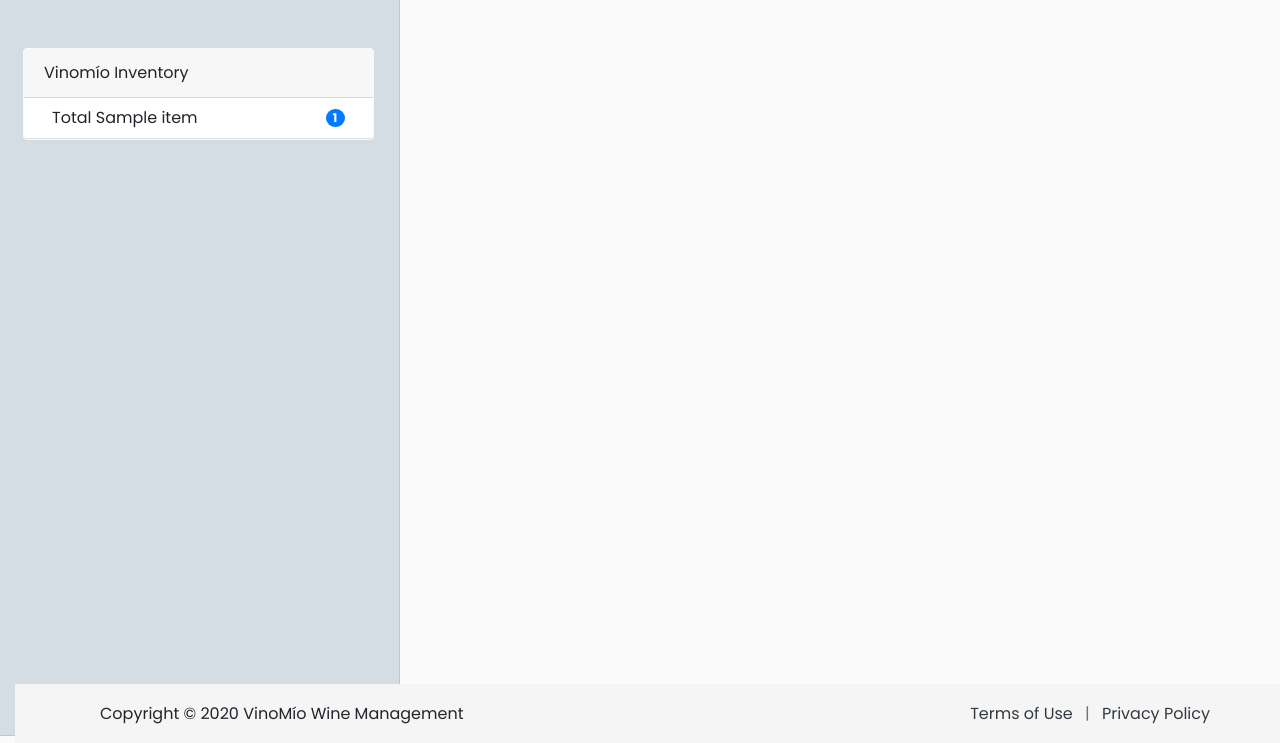
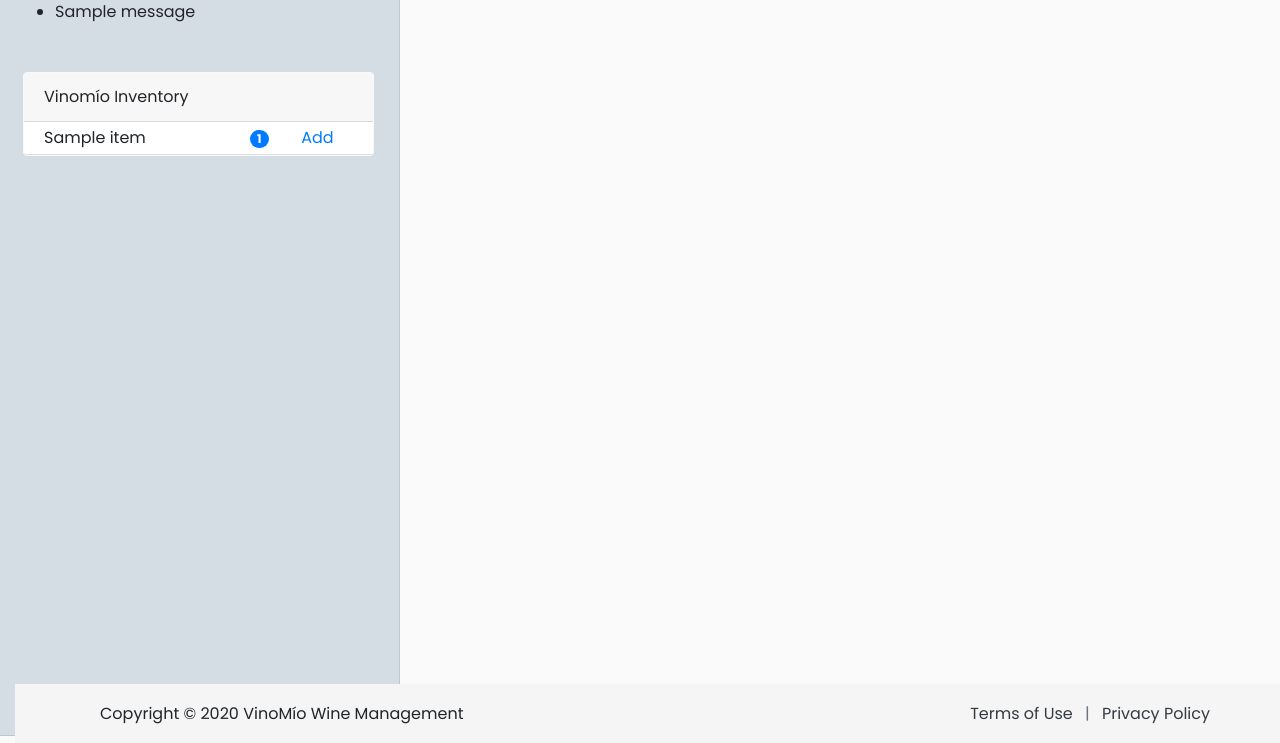
Before and after one commit to cjrisua/reviews, a Django app: template wine/templates/wine/dashboard.html in a window 1280 px wide. Shown: the part 56-799 px from the top of the page. Run offline with Django 3.2, Linux system fonts and the light colour scheme; the template is opened without the code that fills it: most values are stand-ins (such as "Sample title", 1, 10 or a date in 2020); one stand-in notice (Sample message) is shown; parts of the project's set-up code (start-up, migrations or seed data) failed here and were passed over; some libraries are stand-ins or nearby versions.

Commit message:
wine updates

```diff
--- a/reviews/urls.py
+++ b/reviews/urls.py
@@ -36,8 +36,7 @@ router.register(r'producer', wineviews.ProducerViewSet)
 urlpatterns = [
     path('admin/', admin.site.urls),
     path('account/', include('account.urls',namespace='account')),
-    path('cellar/', include('cellar.urls', namespace='cellar')),
-    path('wine/', include('wine.urls', namespace='wine')),
+    path('cellar/', include('cellar.urls', namespace='cellar')),    path('wine/', include('wine.urls', namespace='wine')),
     path('analytics/', include('analytics.urls', namespace='analytics')),
     path('api-auth/', include('rest_framework.urls', namespace='rest_framework')),
     path('api/',  include(router.urls)),
--- a/static/wine/entities.css
+++ b/static/wine/entities.css
@@ -8,9 +8,24 @@ input[type="search"]::-webkit-search-cancel-button,
 input[type="search"]::-webkit-search-results-button,
 input[type="search"]::-webkit-search-results-decoration { display: none; }
 
+#inventory-body{
+  padding-top: 40px;
+}
 
-
-
+.list-group-item.selected{
+  background-color: lightgray;
+  color: #888;
+  border-radius: 0;
+  border-color: #000;
+}
+.list-group-item a:hover{
+  text-decoration: none;
+}
+.list-group-item.selected a:hover{
+  color: rgb(102, 95, 95);
+  font-weight: 400;
+  text-decoration: none;
+}
 .search-result-detail{
   border-top: 1px solid #888;
   padding-top: 15px;
--- a/wine/forms.py
+++ b/wine/forms.py
@@ -15,7 +15,7 @@ class TerroirForm(forms.ModelForm):
     region = TerroirField()
     class Meta:
         model = Terroir
-        exclude = ['parentterroir','slug']
+        exclude = ['slug']
         labels = {
             'name' : _('Terroir Name'),
             'isappellation' : _('Appelation?'),
--- a/wine/templates/wine/dashboard.html
+++ b/wine/templates/wine/dashboard.html
@@ -1,15 +1,34 @@
 {% extends "base.html" %}
 {% load crispy_forms_tags %}
+{% block title %}VinoMio Inventory {% endblock %}
 {%block sidenavcontent %}
+
+{% if messages %}
+<ul class="messages">
+    {% for message in messages %}
+    <li{% if message.tags %} class="{{ message.tags }}"{% endif %}>{{ message }}</li>
+    {% endfor %}
+</ul>
+{% endif %}
+
 <div class="card ml-2 mt-5 border-light" style="width:95%;">
     <div class="card-header">
         Vinomío Inventory
     </div>
     <ul class="list-group sidebar-list-group">
         {% for item in inventory %}
-            <li class="list-group-item d-flex justify-content-between align-items-center nopadding{% if section == item.name %}bg-dark{% endif %}">
-                <a href="{% url 'wine:inventory' section=item.section %}" class="ml-2 default-link nopadding">Total {{item.name}}</a>
-            <span class="mr-2 badge badge-primary badge-pill">{{ item.count }}</span>
+            <li class="list-group-item justify-content-between align-items-center nopadding {% if section == item.name %}bg-dark{% endif %}">
+                <div class="row no-gutters">
+                    <div class="col-8">
+                        <a id="inventory-link" href="{% url 'wine:inventory' section=item.section %}" name={{item.section}} class="default-link nopadding">{{item.name}}</a>
+                    </div>
+                    <div class="col">
+                        <span class="badge badge-primary badge-pill">{{ item.count }}</span>
+                    </div>
+                    <div class="col">
+                        <a href="{% url 'wine:inventory' section=item.section %}add/">Add</a>
+                    </div>
+                </div>
             </li>
         {% endfor %}
     </ul>
@@ -17,5 +36,31 @@
 {% endblock %}
 
 {% block content %}
+    <div id="inventory-body" ></div>
+{% endblock %}
 
+{% block  javascript %}
+ <script>
+   $( document ).ready(function() {
+       $(document).on( 'click','#inventory-link', function(){
+            event.preventDefault();
+            $(".sidebar-list-group li").removeClass("selected")
+            $(this).parent().addClass("selected")
+
+            $.ajax({
+                url: "/wine/inventory/"+$(this).attr('name')+"/",
+                context: document.body,
+                    success: function successCallback(response){
+                        $("#inventory-body").empty()
+                        $("#inventory-body").append(($(response).find('main.bd-content')[0].innerHTML))
+                    },
+                    error: function (textStatus, errorThrown) {
+                        alert(textStatus)
+                         console.log(textStatus)
+                         console.log(errorThrown)
+                    }
+                });
+       });
+   });
+</script>
 {% endblock %}
--- a/wine/urls.py
+++ b/wine/urls.py
@@ -1,6 +1,7 @@
 from django.urls import include,path
 from rest_framework.routers import SimpleRouter
 from . import views
+from django.urls import reverse_lazy
 
 app_name = 'wine'
 router = SimpleRouter()
@@ -17,5 +18,6 @@ urlpatterns = [
     path('register/', views.register, name='wine_register'),
     path('dashboard/', views.Dashboard.as_view(), name='wine_dashboard'),
     path(r'inventory/<section>/', views.inventory, name='inventory'),
+    path(r'inventory/terroir/add/', views.TerroriCreateView.as_view(success_url=reverse_lazy('wine:wine_dashboard'), success_message = "Saved!"), name='inventory_terroir_add'),
     path('',include(router.urls)),
 ]
```
Also changed, not shown: wine/templates/wine/producer/list.html (+10 -5 lines), wine/templates/wine/terroir/create.html (added, +11 -0 lines), wine/templates/wine/terroir/list.html (+12 -7 lines), wine/views.py (+13 -6 lines).
